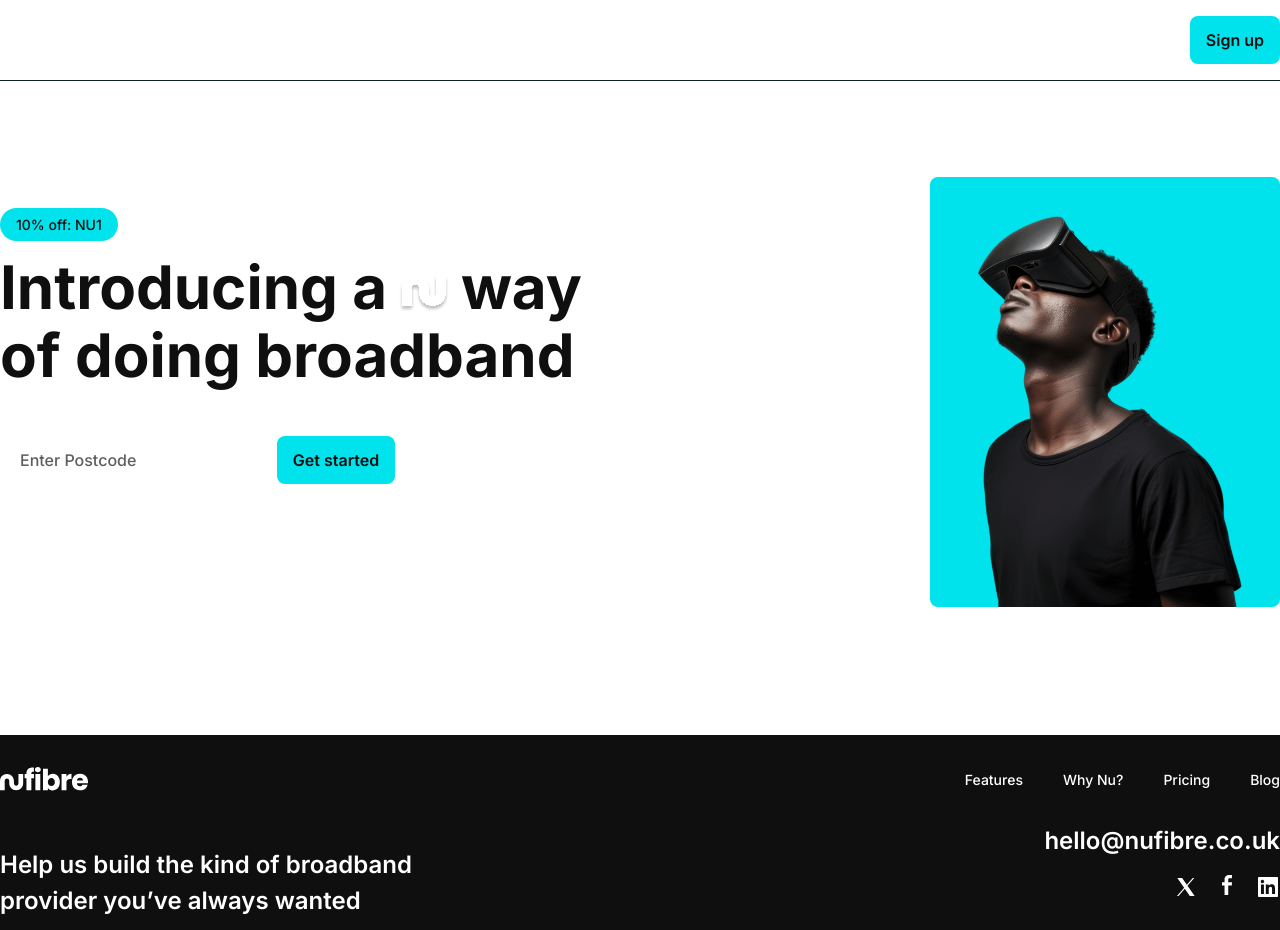
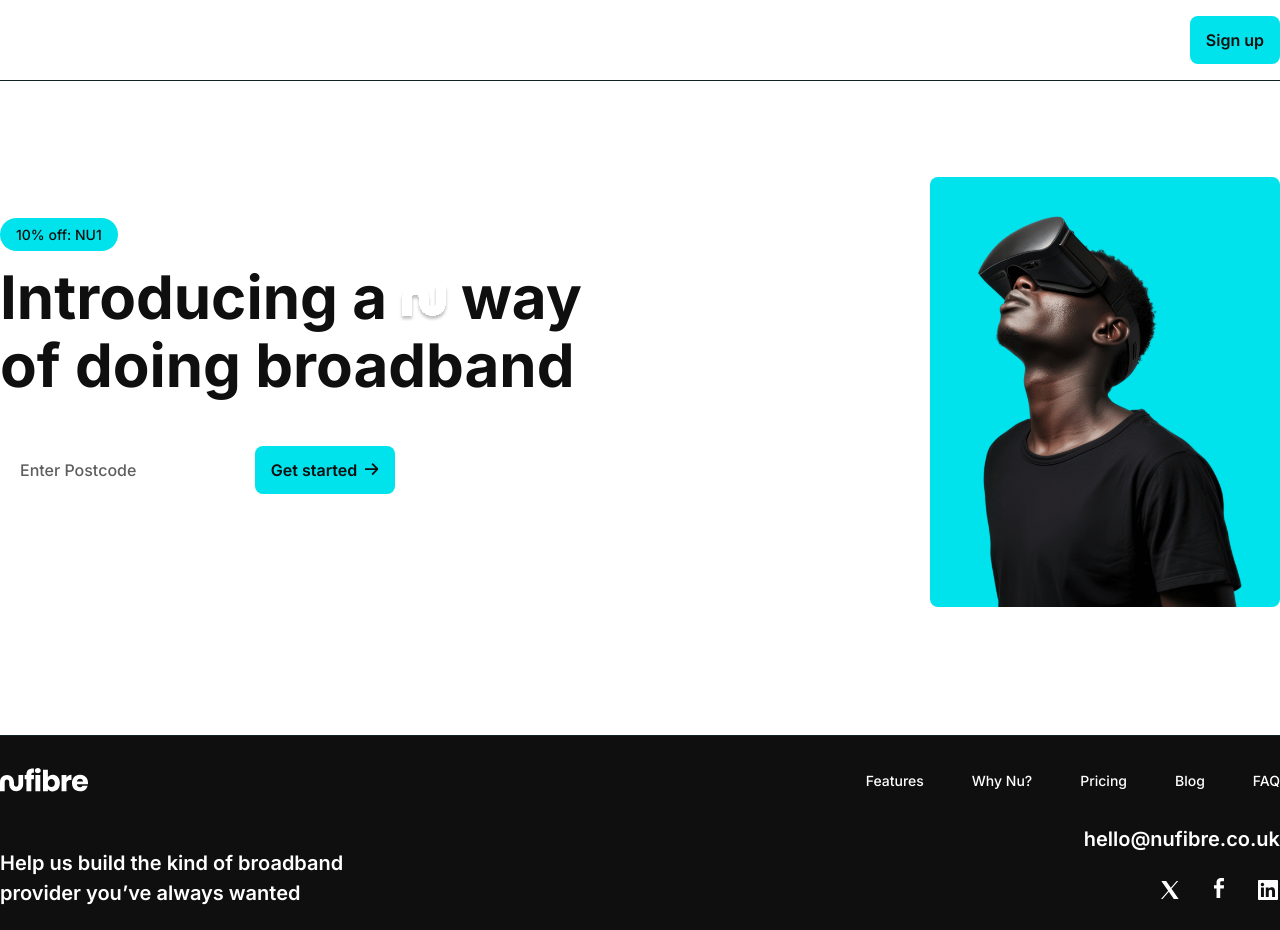
Before and after one commit to BisiDavi/nufibre-preview, a Next.js app: page / in a window 1280 px wide. Shown: the top 930 px of the page. Built offline with nearby package versions, Linux system fonts and the light colour scheme.

Commit message:
changes implemented

```diff
--- a/components/Button.tsx
+++ b/components/Button.tsx
@@ -1,11 +1,16 @@
-import React from "react";
+import React, { PropsWithChildren } from "react";
 
 interface Props {
 	text: string;
 	className?: string;
 }
 
-
-export default function Button({ text, className }: Props) {
-	return <div className={`bg-[#00E3EC] text-[16px] flex items-center justify-center font-[600] text-[#0f0f0f] rounded-[8px] h-[48px] px-4 ${className}`}>{text}</div>;
+export default function Button({ text, className, children }: PropsWithChildren<Props>) {
+	return (
+		<button
+			className={`bg-[#00E3EC] cursor-pointer text-[16px] flex items-center justify-center font-[600] text-[#0f0f0f] rounded-[8px] h-[48px] px-4 ${className}`}>
+			{text}
+			<span>{children}</span>
+		</button>
+	);
 }
--- a/components/Footer.tsx
+++ b/components/Footer.tsx
@@ -10,6 +10,7 @@ const footerMenuItems = [
 	{ name: "Why Nu?", href: "/coming-soon" },
 	{ name: "Pricing", href: "/coming-soon" },
 	{ name: "Blog", href: "/coming-soon" },
+	{ name: "FAQ", href: "/coming-soon" },
 ];
 
 const footerItems = [
@@ -21,12 +22,12 @@ const footerItems = [
 
 export default function Footer() {
 	return (
-		<footer className="bg-[#0f0f0f] text-[#fff] py-8">
+		<footer className="bg-[#0f0f0f] border-t-[#0e2223] border-t-[1px] text-[#fff] py-8">
 			<div className="container mx-auto">
 				<div className="top_row flex justify-between items-center">
 					<Logo />
 					<nav className="footer_nav">
-						<ul className="flex space-x-10 text-[14px] font-[500] text-[#fff]">
+						<ul className="flex space-x-12 text-[14px] font-[500] text-[#fff]">
 							{footerMenuItems.map((item) => (
 								<li key={item.name}>
 									<a href={item.href} className="text-[600] font-[#fff] text-[14px]">
@@ -39,14 +40,14 @@ export default function Footer() {
 				</div>
 				<div className="mid_row flex justify-between items-start mt-8">
 					<div className="mt-6">
-						<h5 className="text-[24px] mb-6 font-[600] text-[#fff]">
+						<h5 className="text-[20px] mb-6 font-[600] text-[#fff]">
 							Help us build the kind of broadband <br /> provider you’ve always wanted
 						</h5>
 						<Button text="Join the nu wave" className="w-fit" />
 					</div>
 					<div>
-						<a className="text-[24px] mb-6 font-[600] text-[#fff]">hello@nufibre.co.uk</a>
-						<div className="socials flex justify-end space-x-6 mt-4">
+						<a className="text-[20px] mb-6 font-[600] text-[#fff]">hello@nufibre.co.uk</a>
+						<div className="socials flex justify-end space-x-8 mt-6">
 							<XIcon />
 							<Facebook />
 							<Linkedin />
@@ -59,10 +60,10 @@ export default function Footer() {
 						Our registered office is at 167-169 Great Portland Street 5th Floor, London, W1W 5PF <br />
 						NUFIBRE is regulated by OFCOM
 					</p>
-					<ul className="flex space-x-10 text-[14px] font-[500] text-[#fff]">
+					<ul className="flex space-x-6 text-[14px] font-[500] text-[#fff]">
 						{footerItems.map((item) => (
 							<li key={item.name}>
-								<a href={item.href} className="text-[400] font-[#fff] text-[12px]">
+								<a href={item.href} className="font-[400] text-[#fff] text-[12px]">
 									{item.name}
 								</a>
 							</li>
--- a/components/Header.tsx
+++ b/components/Header.tsx
@@ -23,8 +23,9 @@ export default function Header() {
 						<ul className="flex space-x-10 text-[14px] font-[500] text-[#fff]">
 							{menuItems.map((item) => (
 								<li key={item.name}>
-									<a href={item.href} className="text-[600] font-[#fff] text-[14px]">
+									<a href={item.href} className="menu_link text-[600] font-[#fff] text-[14px]">
 										{item.name}
+										<hr />
 									</a>
 								</li>
 							))}
--- a/components/HomepageHero.tsx
+++ b/components/HomepageHero.tsx
@@ -1,20 +1,95 @@
-import React from "react";
-import LogoIcon from "../public/icons/LogoIcon";
+import React, { useRef } from "react";
 import Image from "next/image";
-import Button from "./Button";
+import { useGSAP } from "@gsap/react";
+import gsap from "gsap";
+
+import Button from "@/components/Button";
 import GoCompare from "@/public/icons/GoCompareIcon";
 import CompareTheMarketIcon from "@/public/icons/CompareTheMarketIcon";
 import USwitchIcon from "@/public/icons/USwitchIcon";
+import LogoIcon from "@/public/icons/LogoIcon";
 import MoneySupermaketIcon from "@/public/icons/MoneySupermaketIcon";
+import RightIcon from "@/public/icons/RightIcon";
+
+gsap.registerPlugin(useGSAP);
 
 export default function HomepageHero() {
+	const container = useRef<HTMLDivElement>(null);
+
+	useGSAP(() => {
+		const menuLinks = document.querySelectorAll(".menu_link");
+        const underlineSpan = document.createElement("span");
+		underlineSpan.style.position = "absolute";
+		underlineSpan.style.bottom = "0";
+		underlineSpan.style.left = "0";
+		underlineSpan.style.width = "100%";
+		underlineSpan.style.height = "2px";
+		underlineSpan.style.backgroundColor = "#4299e1";
+		underlineSpan.style.transformOrigin = "left";
+
+		// Start with the underline scaled to 0 width (invisible)
+		underlineSpan.style.transform = "scaleX(0)";
+
+		// Add the underline span to the menu item
+
+		menuLinks.forEach((element) => {
+            element.appendChild(underlineSpan);
+			element.addEventListener("mouseenter", () => {
+				gsap.to(element, {
+					color: "red",
+				});
+			});
+            element.addEventListener("mouseleave", () => {
+				gsap.to(element, {
+					color: "#fff",
+				});
+			});
+		});
+		gsap.from(".left_side", {
+			opacity: 0,
+			x: -50,
+			duration: 1,
+			ease: "power1.out",
+		});
+		gsap.from(".pill", {
+			opacity: 0,
+			y: -40,
+			x: 0,
+			duration: 1,
+			ease: "power1.out",
+		});
+		gsap.from(".hero_text", {
+			opacity: 0,
+			y: -50,
+			x: 0,
+			duration: 1,
+			ease: "power1.out",
+		});
+		gsap.from(".right_side", {
+			opacity: 0,
+			x: 50,
+			duration: 1,
+			ease: "power1.out",
+		});
+		gsap.to(".partner_icon", {
+			y: 20,
+			stagger: {
+				ease: "power1.out",
+				each: 0.1,
+			},
+		});
+	}, [container]);
+
 	return (
 		<div>
 			<div className="container flex pt-24 pb-32 items-center justify-between mx-auto">
+				<div className="left_side">
 					<div>
-					<div>
-						<div className="bg-[#00E3EC] w-fit rounded-[500px] text-[#0F0F0F] font-[500] py-1.5 text-[14px] mb-4 px-4">10% off: NU1</div>
-						<div className="flex mb-2 items-start">
+						<div className="pill bg-[#00E3EC] w-fit rounded-[500px] text-[#0F0F0F] font-[500] py-1.5 text-[14px] mb-4 px-4">
+							10% off: NU1
+						</div>
+						<div className="hero_text">
+							<div className=" flex mb-2 items-start">
 								<h1 className="text-6xl flex items-center font-bold text-center ">
 									Introducing a
 									<div className="mx-3 h-[22px]">
@@ -25,21 +100,32 @@ export default function HomepageHero() {
 							</div>
 							<h1 className="text-6xl relative whitespace-nowrap flex font-bold text-center"> of doing broadband</h1>
 						</div>
+					</div>
 					<div className="bg-white mt-10 w-[70%] flex rounded-[10px] h-[70px] justify-between items-center pr-3 pl-5 ">
 						<input
 							placeholder="Enter Postcode"
 							className="focus:outline-none w-[75%] text-[#5E5E5E] placeholder-[#5E5E5E] py-4 text-[16px] font-[500] w-ful h-full"
 						/>
-						<Button text="Get started" className="whitespace-nowrap " />
+						<Button text="Get started" className="whitespace-nowrap flex items-center gap-2">
+							<RightIcon />
+						</Button>
 					</div>
-					<div className="flex gap-10 mt-10 items-center">
+					<div className="flex gap-10 mt-5 items-center">
+						<div className="partner_icon">
 							<GoCompare />
+						</div>
+						<div className="partner_icon">
 							<CompareTheMarketIcon />
+						</div>
+						<div className="partner_icon">
 							<USwitchIcon />
+						</div>
+						<div className="partner_icon">
 							<MoneySupermaketIcon />
 						</div>
 					</div>
-				<div className="bg-[#00E3EC] h-[430px] w-[350px] items-end justify-end pr-5 flex relative rounded-[8px]">
+				</div>
+				<div className="right_side bg-[#00E3EC] h-[430px] w-[350px] items-end justify-end pr-5 flex relative rounded-[8px]">
 					<div className="wrapper w-[300px] h-[400px] relative flex">
 						<Image fill src="/hero_img.webp" className="hero_img object-cover flex relative w-[250px]" alt="Looking into a VR headset" />
 					</div>
--- /dev/null
+++ b/public/icons/RightIcon.tsx
@@ -0,0 +1,12 @@
+import React from "react";
+
+export default function RightIcon() {
+	return (
+		<svg width="14" height="13" viewBox="0 0 14 13" fill="none" xmlns="http://www.w3.org/2000/svg">
+			<path
+				d="M7.75948 0L6.47844 1.29078L10.2667 5.0156V5.16312H0V6.98865H10.2667V7.13617L6.47844 10.8425L7.75948 12.1333L13.0667 6.80425V5.32908L7.75948 0Z"
+				fill="#0F0F0F"
+			/>
+		</svg>
+	);
+}
```
Also changed, not shown: package.json (+8 -6 lines), 1 other file (tests, documents, lock files or other folders). Lines whose indentation alone changed are shown as unchanged.
